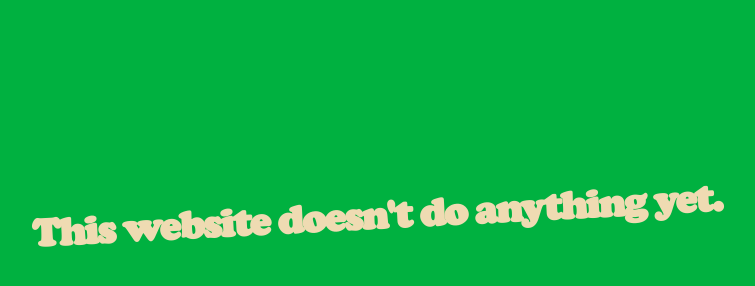
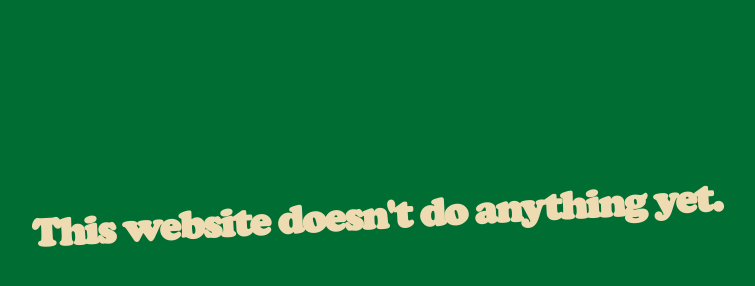
Before and after one commit to 0x7777/jackmarley, a plain HTML site: page index.html in a window 1280 px wide. Shown: the whole page, without its empty margins (263-1018 px from the left). Drawn offline with Linux system fonts and the light colour scheme.

Commit message:
Update index.html

```diff
--- a/index.html
+++ b/index.html
@@ -1 +1 @@
-<!DOCTYPE html><html><head><meta charset="utf-8"><title>Jack Marley</title><meta name="description" content=""><meta name="viewport" content="width=device-width, initial-scale=1"><style>@font-face { font-family: 'Cooper Black'; src: url('CooperBlack.ttf');}*{box-sizing: border-box; margin: 0; padding: 0;}html, body{height: 100%;}body{background: #00B140; color: #EFDBB2; font-family: -apple-system, BlinkMacSystemFont, "Segoe UI", Roboto, Helvetica, Arial, sans-serif, "Apple Color Emoji", "Segoe UI Emoji", "Segoe UI Symbol";text-align: center;}h1{transform: rotate(-3deg); font-family: 'Cooper Black';font-size: 2.5rem;margin-bottom: 0.25rem;letter-spacing: -0.1rem;}a{font-size: 1.25rem;color: #F4EBDC;text-decoration: underline;}.container{padding-top: 12rem;}</style></head><body><div class="container"><h1>This website doesn't do anything yet.</h1></div></body></html>
+<!DOCTYPE html><html><head><meta charset="utf-8"><title>Jack Marley</title><meta name="description" content=""><meta name="viewport" content="width=device-width, initial-scale=1"><style>@font-face { font-family: 'Cooper Black'; src: url('CooperBlack.ttf');}*{box-sizing: border-box; margin: 0; padding: 0;}html, body{height: 100%;}body{background: #006E33; color: #EFDBB2; font-family: -apple-system, BlinkMacSystemFont, "Segoe UI", Roboto, Helvetica, Arial, sans-serif, "Apple Color Emoji", "Segoe UI Emoji", "Segoe UI Symbol";text-align: center;}h1{transform: rotate(-3deg); font-family: 'Cooper Black';font-size: 2.5rem;margin-bottom: 0.25rem;letter-spacing: -0.1rem;}a{font-size: 1.25rem;color: #F4EBDC;text-decoration: underline;}.container{padding-top: 12rem;}</style></head><body><div class="container"><h1>This website doesn't do anything yet.</h1></div></body></html>
```
